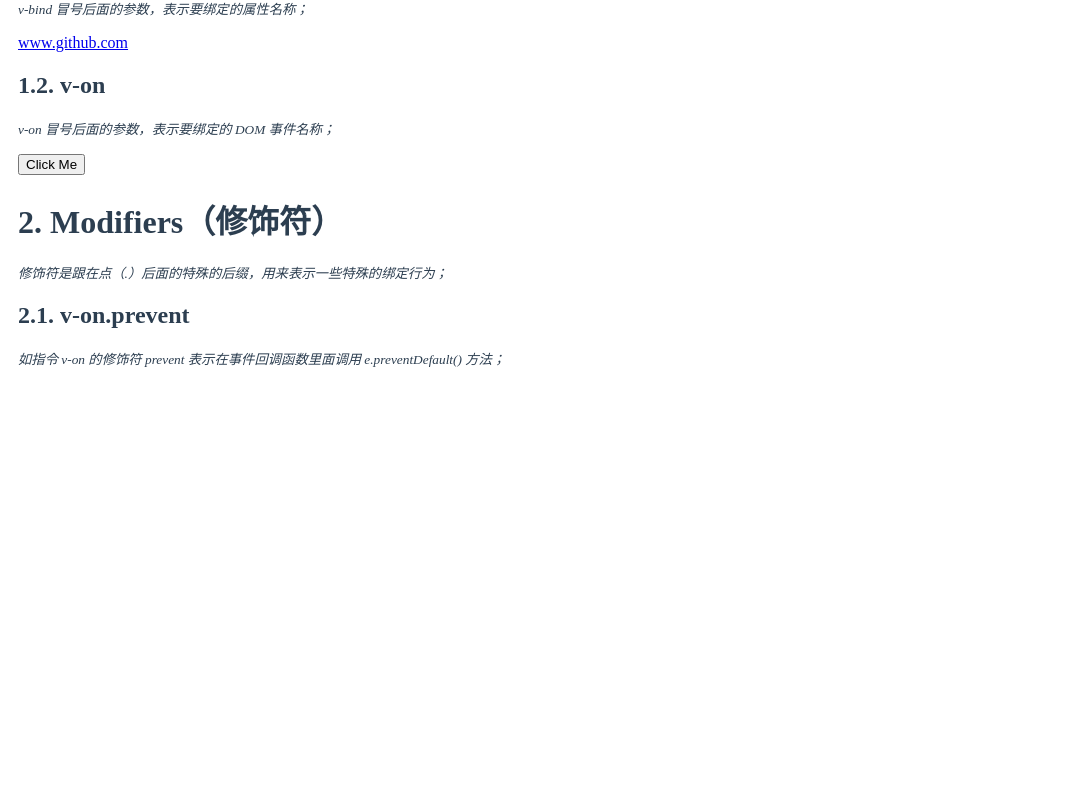
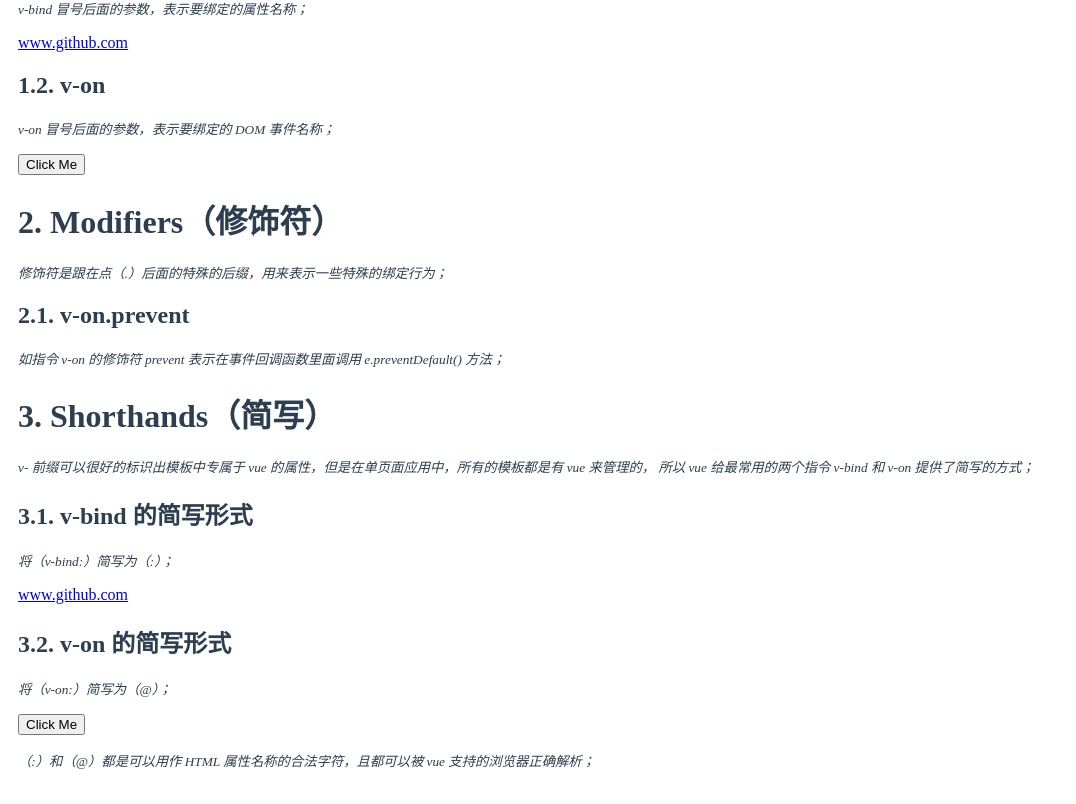
Before and after one commit to luotaoyeah/learning-vue, a Vue app: page /#/guide/template-syntax/directive in a window 1280 px wide. Shown: the part 325-1129 px from the top of the page, without its empty margins (0-1076 px from the left). Before the commit the page ends 800 px from the top, so only its background shows below. Built offline with nearby package versions, Linux system fonts and the light colour scheme.

Commit message:
template-syntax: directive: shorthands

```diff
--- /dev/null
+++ b/src/doc/guide/template-syntax/directive/directive-shorthands.vue
@@ -0,0 +1,54 @@
+<template>
+  <div>
+    <h1>3. Shorthands（简写）</h1>
+    <p>
+      <small>
+        <i>
+          v- 前缀可以很好的标识出模板中专属于 vue 的属性，但是在单页面应用中，所有的模板都是有 vue 来管理的，
+          所以 vue 给最常用的两个指令 v-bind 和 v-on 提供了简写的方式；
+        </i>
+      </small>
+    </p>
+    <h2>3.1. v-bind 的简写形式</h2>
+    <p>
+      <small>
+        <i>
+          将（v-bind:）简写为（:）；
+        </i>
+      </small>
+    </p>
+    <a :href="'http://www.github.com'">www.github.com</a>
+    <h2>3.2. v-on 的简写形式</h2>
+    <p>
+      <small>
+        <i>
+          将（v-on:）简写为（@）；
+        </i>
+      </small>
+    </p>
+    <p>
+      <button @click="handleClick">Click Me</button>
+    </p>
+    <p>
+      <small>
+        <i>
+          （:）和（@）都是可以用作 HTML 属性名称的合法字符，且都可以被 vue 支持的浏览器正确解析；
+        </i>
+      </small>
+    </p>
+  </div>
+</template>
+<script>
+export default {
+  data() {
+    return {};
+  },
+  methods: {
+    handleClick() {
+      alert("You clicked me.");
+    }
+  }
+};
+</script>
+<style scoped>
+</style>
--- a/src/doc/guide/template-syntax/directive/index.vue
+++ b/src/doc/guide/template-syntax/directive/index.vue
@@ -11,16 +11,19 @@
     </p>
     <DirectiveArgument></DirectiveArgument>
     <DirectiveModifier></DirectiveModifier>
+    <DirectiveShorthands></DirectiveShorthands>
   </div>
 </template>
 <script>
 import DirectiveArgument from "./directive-argument";
 import DirectiveModifier from "./directive-modifier";
+import DirectiveShorthands from "./directive-shorthands";
 
 export default {
   components: {
     DirectiveArgument,
-    DirectiveModifier
+    DirectiveModifier,
+    DirectiveShorthands
   }
 };
 </script>
```
